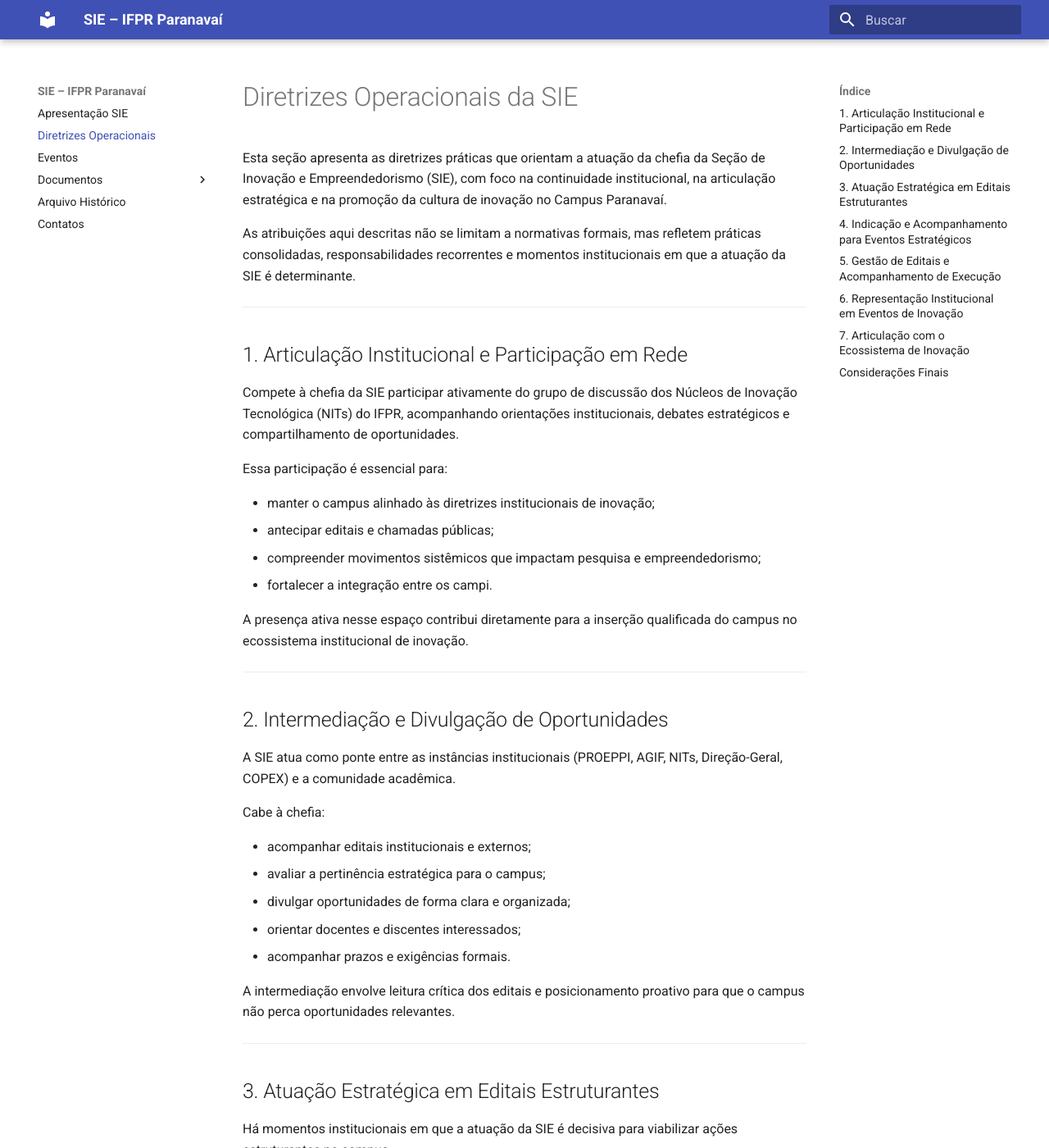
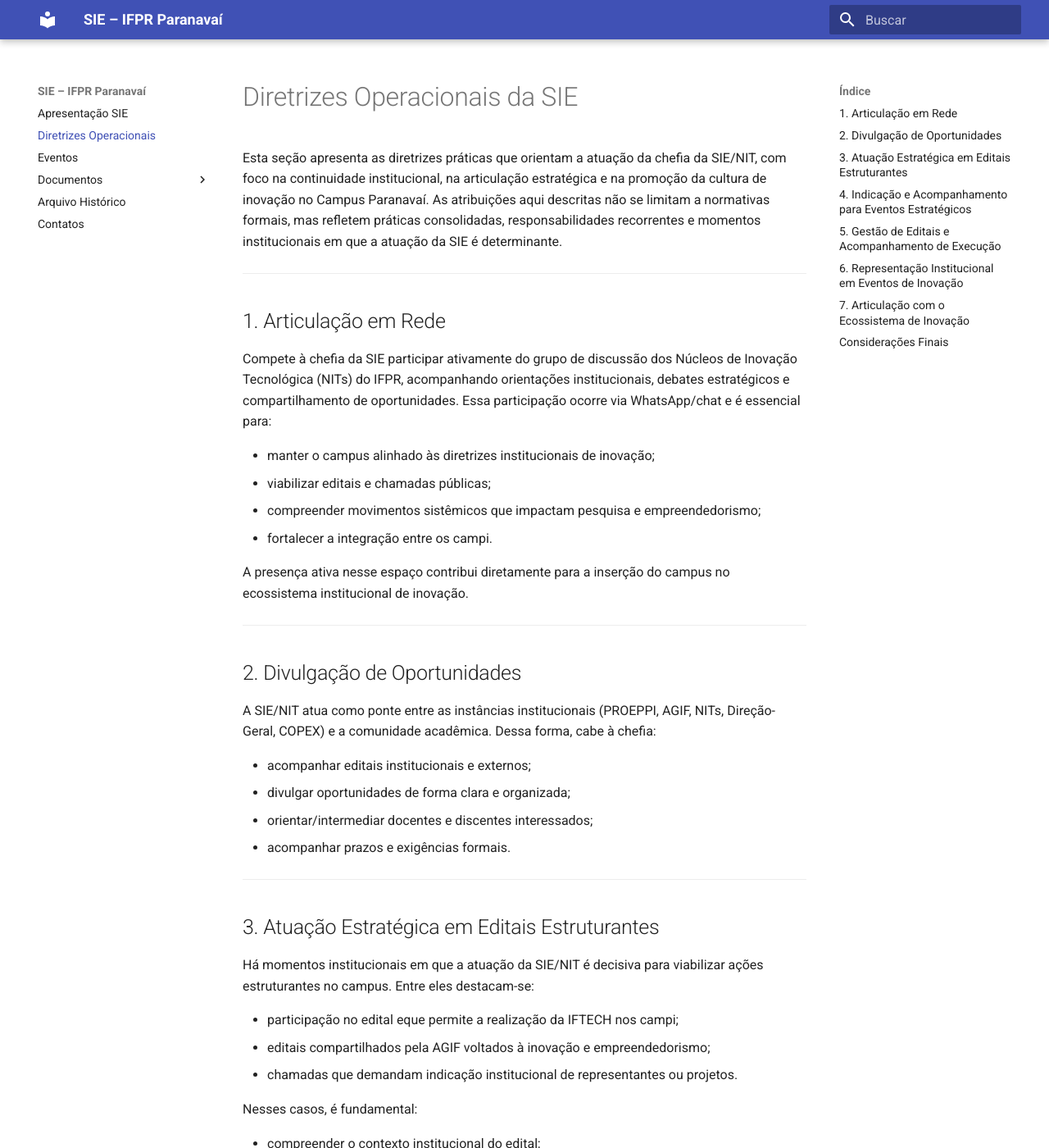
Before and after one commit to ifpr-sie-paranavai/dossie, an MkDocs documentation site: the page built from docs/diretrizes.md, in a window 1280 px wide and 1400 px high. Shown: the whole window at 82% size. Built offline with MkDocs 1.6.1 and Material for MkDocs 9.7.7, drawn with Linux system fonts in a browser that asks for light colours; some of the changed text lies outside the part shown.

Commit message:
Update diretrizes.md

```diff
--- a/docs/diretrizes.md
+++ b/docs/diretrizes.md
@@ -1,56 +1,45 @@
 # Diretrizes Operacionais da SIE
 
-Esta seção apresenta as diretrizes práticas que orientam a atuação da chefia da Seção de Inovação e Empreendedorismo (SIE), com foco na continuidade institucional, na articulação estratégica e na promoção da cultura de inovação no Campus Paranavaí.
-
-As atribuições aqui descritas não se limitam a normativas formais, mas refletem práticas consolidadas, responsabilidades recorrentes e momentos institucionais em que a atuação da SIE é determinante.
+Esta seção apresenta as diretrizes práticas que orientam a atuação da chefia da SIE/NIT, com foco na continuidade institucional, na articulação estratégica e na promoção da cultura de inovação no Campus Paranavaí. As atribuições aqui descritas não se limitam a normativas formais, mas refletem práticas consolidadas, responsabilidades recorrentes e momentos institucionais em que a atuação da SIE é determinante.
 
 ---
 
-## 1. Articulação Institucional e Participação em Rede
+## 1. Articulação em Rede
 
-Compete à chefia da SIE participar ativamente do grupo de discussão dos Núcleos de Inovação Tecnológica (NITs) do IFPR, acompanhando orientações institucionais, debates estratégicos e compartilhamento de oportunidades.
-
-Essa participação é essencial para:
+Compete à chefia da SIE participar ativamente do grupo de discussão dos Núcleos de Inovação Tecnológica (NITs) do IFPR, acompanhando orientações institucionais, debates estratégicos e compartilhamento de oportunidades. Essa participação ocorre via WhatsApp/chat e é essencial para:
 
 - manter o campus alinhado às diretrizes institucionais de inovação;
-- antecipar editais e chamadas públicas;
+- viabilizar editais e chamadas públicas;
 - compreender movimentos sistêmicos que impactam pesquisa e empreendedorismo;
 - fortalecer a integração entre os campi.
 
-A presença ativa nesse espaço contribui diretamente para a inserção qualificada do campus no ecossistema institucional de inovação.
+A presença ativa nesse espaço contribui diretamente para a inserção do campus no ecossistema institucional de inovação.
 
 ---
 
-## 2. Intermediação e Divulgação de Oportunidades
+## 2. Divulgação de Oportunidades
 
-A SIE atua como ponte entre as instâncias institucionais (PROEPPI, AGIF, NITs, Direção-Geral, COPEX) e a comunidade acadêmica.
-
-Cabe à chefia:
+A SIE/NIT atua como ponte entre as instâncias institucionais (PROEPPI, AGIF, NITs, Direção-Geral, COPEX) e a comunidade acadêmica. Dessa forma, cabe à chefia:
 
 - acompanhar editais institucionais e externos;
-- avaliar a pertinência estratégica para o campus;
 - divulgar oportunidades de forma clara e organizada;
-- orientar docentes e discentes interessados;
+- orientar/intermediar docentes e discentes interessados;
 - acompanhar prazos e exigências formais.
-
-A intermediação envolve leitura crítica dos editais e posicionamento proativo para que o campus não perca oportunidades relevantes.
 
 ---
 
 ## 3. Atuação Estratégica em Editais Estruturantes
 
-Há momentos institucionais em que a atuação da SIE é decisiva para viabilizar ações estruturantes no campus.
+Há momentos institucionais em que a atuação da SIE/NIT é decisiva para viabilizar ações estruturantes no campus. Entre eles destacam-se:
 
-Entre eles destacam-se:
-
-- participação no edital estruturante que permite a realização da IFTECH nos campi;
+- participação no edital eque permite a realização da IFTECH nos campi;
 - editais compartilhados pela AGIF voltados à inovação e empreendedorismo;
 - chamadas que demandam indicação institucional de representantes ou projetos.
 
 Nesses casos, é fundamental:
 
 - compreender o contexto institucional do edital;
-- articular com Direção-Geral e COPEX;
+- articular com Direção-Geral, DIEPEX e COPEX;
 - organizar documentação dentro dos prazos;
 - acompanhar desdobramentos e resultados.
 
@@ -97,12 +84,10 @@ A sistematização dessas informações reduz retrabalho e fortalece a continuid
 
 ## 6. Representação Institucional em Eventos de Inovação
 
-A chefia da SIE exerce papel de representação institucional do campus em eventos locais e regionais de inovação, empreendedorismo e tecnologia.
-
-Entre esses eventos incluem-se:
+A chefia da SIE/NIT exerce papel de representação institucional do campus em eventos locais e regionais de inovação, empreendedorismo e tecnologia. Entre esses eventos incluem-se:
 
 - iniciativas promovidas pelo poder público municipal (como o Inovatech);
-- hackathons organizados pelo SEBRAE;
+- hackathons (como os organizados pelo SEBRAE);
 - encontros de ecossistemas regionais de inovação;
 - feiras, fóruns e demais articulações estratégicas.
 
@@ -126,9 +111,7 @@ Essas ações ampliam a visibilidade institucional e fortalecem redes de parceri
 
 ## 7. Articulação com o Ecossistema de Inovação
 
-A SIE também desempenha papel relevante na aproximação do campus com empresas, instituições públicas, organizações da sociedade civil e demais atores do ecossistema de inovação.
-
-Essa articulação pode envolver:
+A SIE/NIT também desempenha papel relevante na aproximação do campus com empresas, instituições públicas, organizações da sociedade civil e demais atores do ecossistema de inovação. Essa articulação pode envolver:
 
 - apoio à formação de parcerias;
 - encaminhamento de demandas externas;
@@ -141,6 +124,4 @@ A atuação deve sempre observar as normativas institucionais e manter alinhamen
 
 ## Considerações Finais
 
-A atuação da SIE exige leitura estratégica do ambiente institucional, capacidade de articulação e postura proativa.
-
-Nem todas as demandas são formalizadas em normativas. Muitas dependem da percepção de oportunidades e da atuação no momento adequado para garantir que o campus permaneça inserido, visível e ativo no cenário da inovação e do empreendedorismo.
+A atuação da SIE/NIT exige leitura estratégica do ambiente institucional, capacidade de articulação e postura proativa. Nem todas as demandas são formalizadas em normativas. Muitas dependem da percepção de oportunidades e da atuação no momento adequado para garantir que o campus permaneça inserido, visível e ativo no cenário da inovação e do empreendedorismo.
```
Also changed, not shown: other parts of docs/diretrizes.md (+1 -3 lines).
